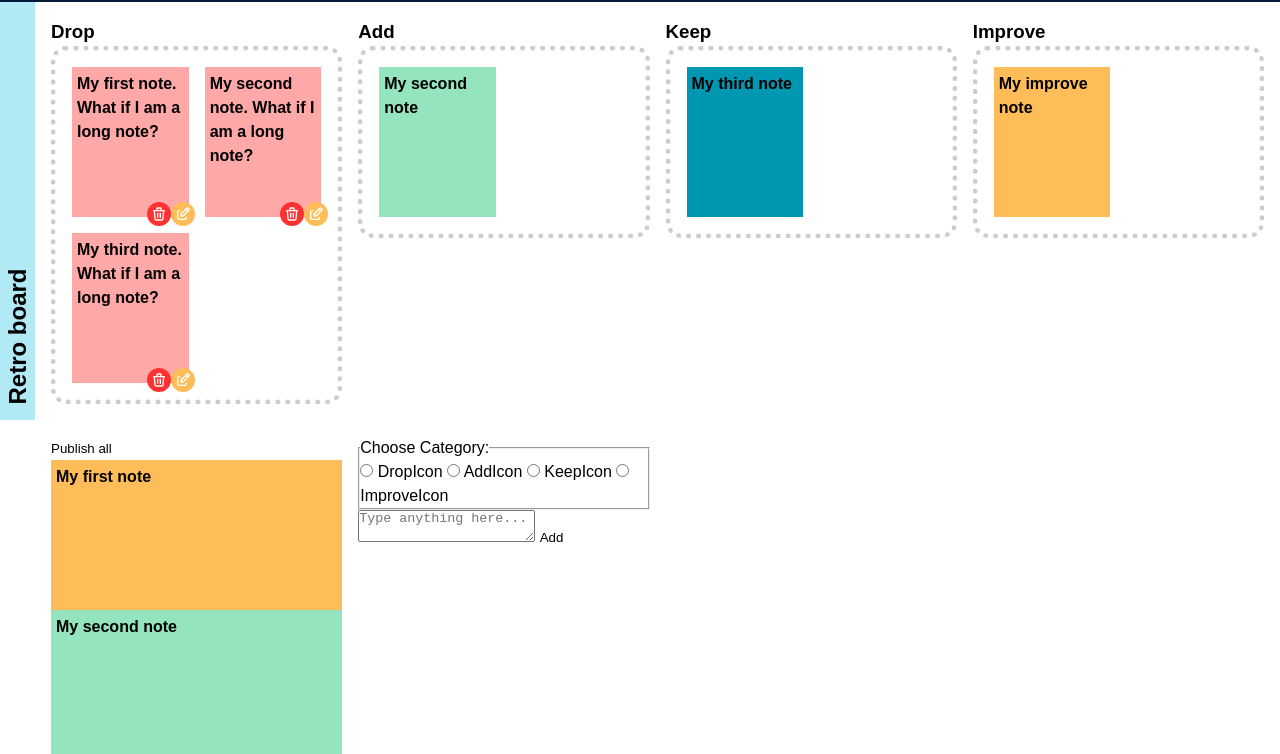
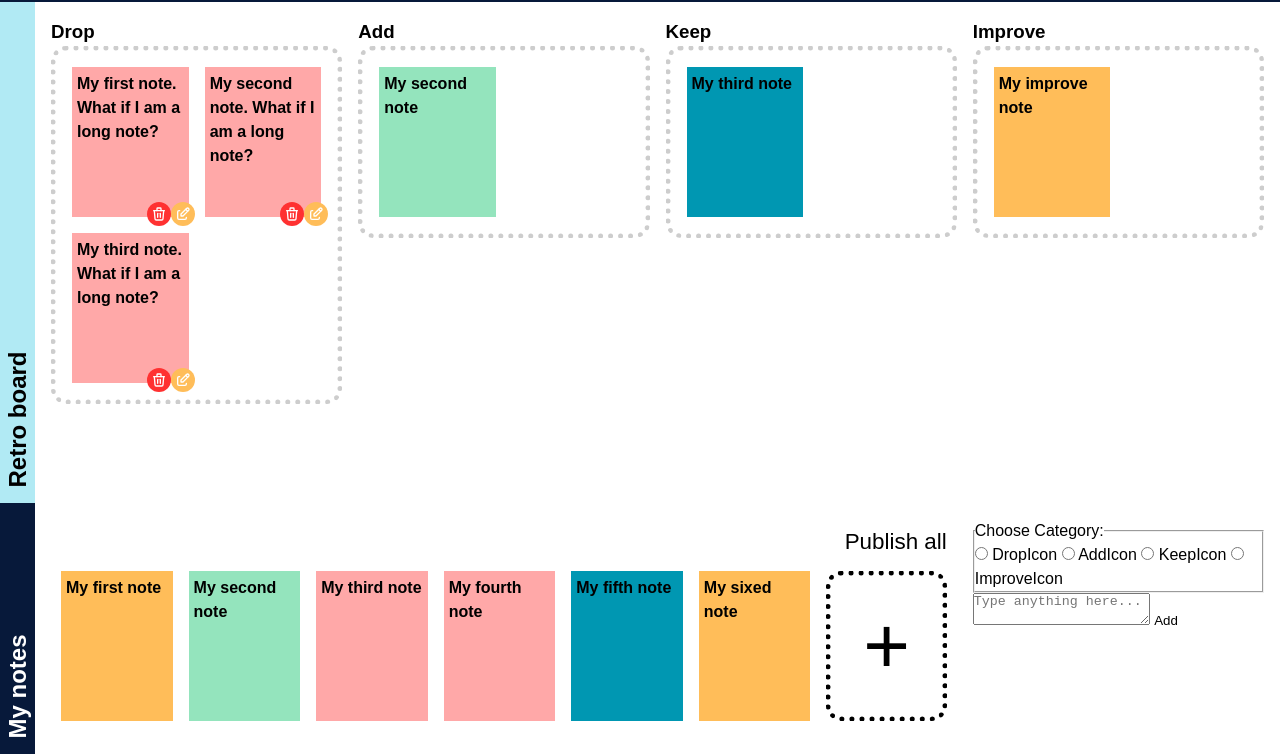
Before and after one commit to LenkoIvanov/VanillaRetroTool, a website built with Vite: page client/index.html in a window 1280 px wide. Shown: the part 46-800 px from the top of the page. Built offline with nearby package versions, Linux system fonts and the light colour scheme.

Commit message:
style: style toolbox section

```diff
--- a/client/src/styles/design-tokens/design-tokens.css
+++ b/client/src/styles/design-tokens/design-tokens.css
@@ -7,6 +7,7 @@
   --light-blue: #b1eaf4;
   --light-gray: #cdcdcd;
   --white: #ffffff;
+  --black: #000000;
 
   /* Context tokens */
   --clr-info: var(--base-blue);
--- a/client/src/styles/index.css
+++ b/client/src/styles/index.css
@@ -143,3 +143,39 @@ body {
 .edit {
     background-color: var(--base-yellow);
 }
+
+.section-workspace > .section__title__wrapper {
+    color: white;
+    background-color: var(--clr-primary)
+}
+
+.notes-toolbar {
+    grid-column: 3 span;
+    padding: 10px;
+}
+
+
+.notes-toolbar > button {
+   display: block;
+   margin-left: auto;
+   margin-bottom: 1rem;
+   font-size: 1.4rem;
+}
+
+
+.notes-toolbar__items {
+    display: flex;
+    gap: 1rem;
+}
+
+.note-placeholder {
+    border: 5px dotted var(--black);
+    border-radius: 15px;
+    display: flex;
+    justify-content: center;
+}
+
+.note-placeholder > button {
+    font-size: 5rem;
+    width: 100%;
+}
```
